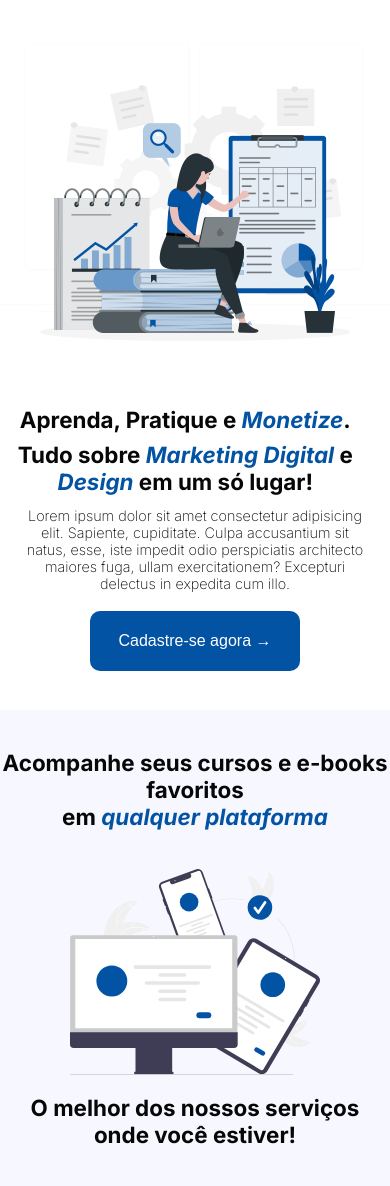
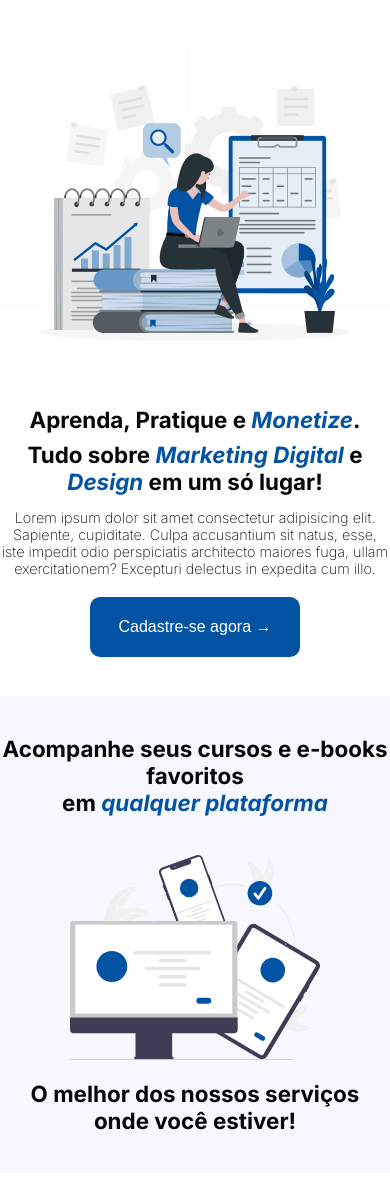
Before and after one commit to arthur-dnts/marketplace, a web app: file index.html in a window 390 px wide. Shown: the part 60-1246 px from the top of the page. Run offline with its HTML, style and script files only (its server is not run), Linux system fonts and the light colour scheme; some libraries are stand-ins or nearby versions.

Commit message:
Update main.css

```diff
--- a/css/main.css
+++ b/css/main.css
@@ -924,13 +924,10 @@ hr {
         max-width: 100%;
         margin: 0 0 10% 0;
         order: 2;
-        h1 {
-            max-width: 95%;
-        }
         p {
-            margin-top: 2%;
-            max-width: 95%;
-            padding-left: 5%;
+            max-width: 500px;
+            margin-top: 10px;
+            padding: 0;
         }
     }
 
@@ -1029,6 +1026,7 @@ hr {
         flex-direction: column;
         align-items: center;
         justify-content: center;
+        text-align: center;
         padding-top: 10%;
     }
 
@@ -1060,6 +1058,7 @@ hr {
         align-items: center;
         justify-content: center;
         text-align: center;
+        padding: 5% 0 5% 0;
         img {
             width: 250px;
             height: 250px;
```
